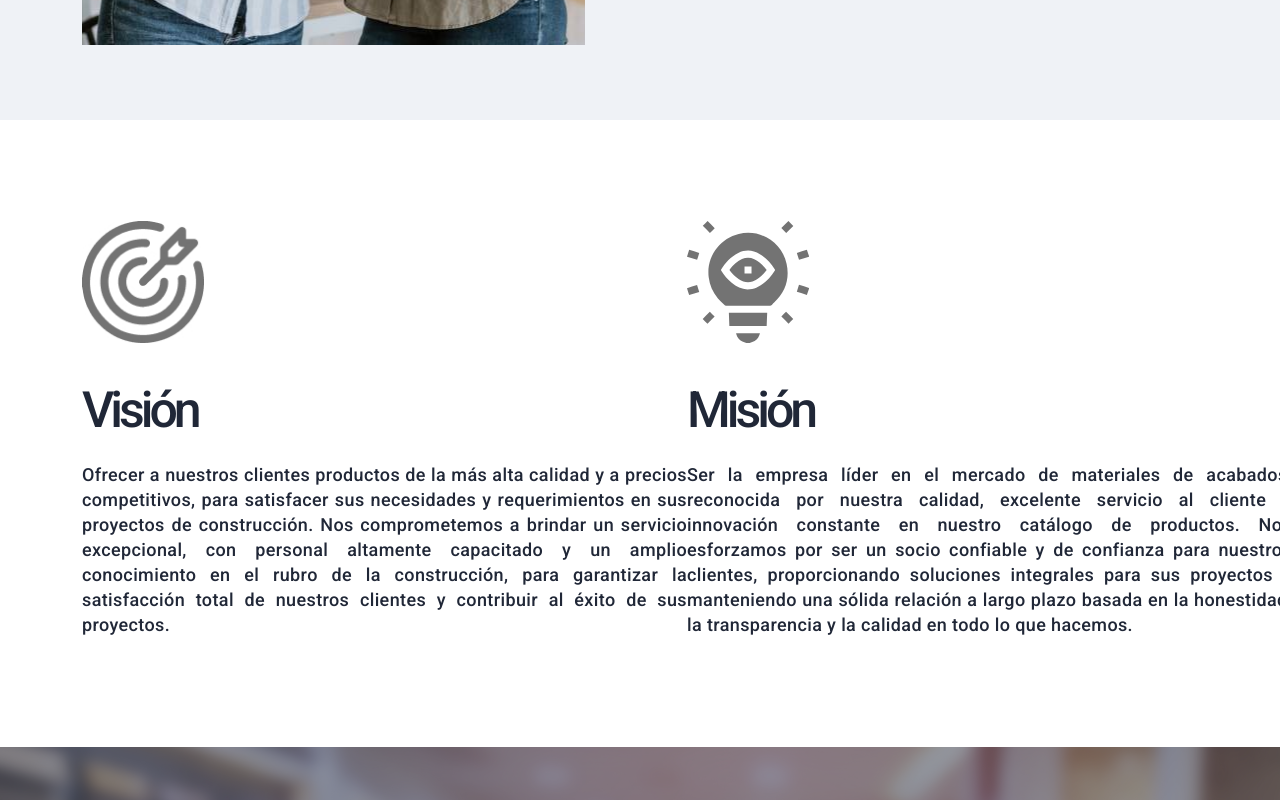
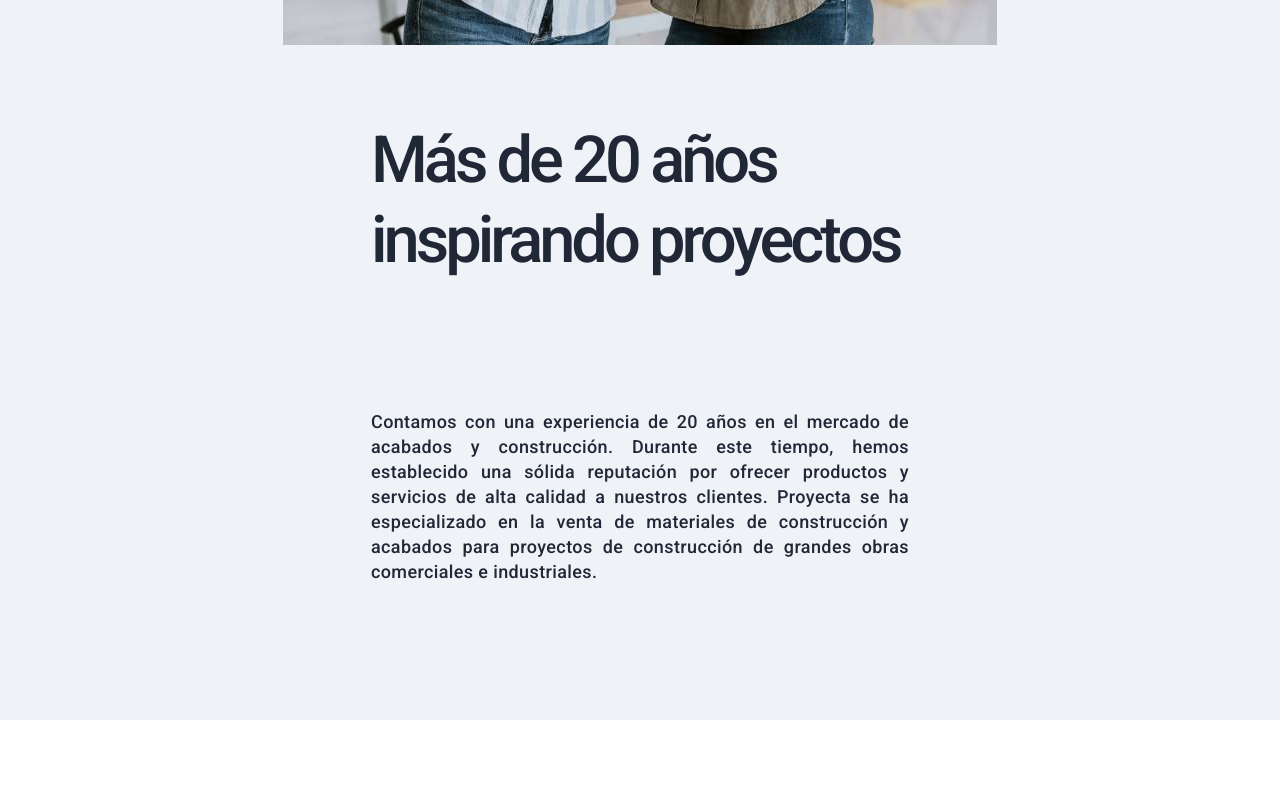
Before and after one commit to gparedescassinelli/Proyecta, a React (Vite) app: page /quienes-somos in a window 1280 px wide. Shown: the part 1320-2120 px from the top of the page. Built offline with nearby package versions, Linux system fonts and the light colour scheme.

Commit message:
modificacion de quienes somos

```diff
--- a/src/App.css
+++ b/src/App.css
@@ -382,7 +382,7 @@
   align-items: center;
   font-weight: 500;
   font-size: 22px;
-  /*  letter-spacing: 0.41px; */
+border: 1px solid red;
   gap: 0px;
 }
 .container-contactanos-datos__dato-titulo {
@@ -393,6 +393,7 @@
   margin: 0;
   padding: 0;
   font-size: 22px;
+  text-align: center;
 }
 @media (max-width: 992px) {
   .container-contactanos-datos__dato-titulo {
@@ -737,7 +738,13 @@
   letter-spacing: 0.38px;
   color: #202737;
 }
-@media (max-width: 992px) {
+@media (max-width: 1400px) {
+  .container-inspiring-texto {
+   flex-direction: column;
+   align-items: center;
+  }
+ }
+@media (max-width: 768px) {
   .container-inspiring {
     background: var(--color-white);
     padding: 40px 0;
@@ -823,8 +830,22 @@
   letter-spacing: 0.38px;
   color: #202737;
 }
+@media (max-width: 1400px) {
+  .container-visionmision-textos {
+   flex-direction: column;
+   align-items: center;
+  }
+  .container-visionmision__info h2 {
+    text-align: center;
+    width: 100%;
+  }
+  .container-visionmision__info img {
+    margin: 0 auto;
+    margin-bottom: 25px;
+  }
+ }
 
-@media (max-width: 992px) {
+@media (max-width: 768px) {
   .container-visionmision-textos {
     display: flex;
     flex-direction: column;
--- a/src/components/Footer.jsx
+++ b/src/components/Footer.jsx
@@ -14,32 +14,32 @@
               <p>PROYECTA</p>
             </div>
             <div className="contenido-footer__contacto-movil">
-              <img src={Telefono} alt="" />
+              <img loading="lazy" src={Telefono} alt="" />
               <p> +51 980 666 429</p>
             </div>
            {/*  <p>+511 - 518-2132</p> */}
            <div className="contenido-footer__contacto-movil">
-            <img src={Correo} alt="" />
+            <img loading="lazy" src={Correo} alt="" />
               <p>krosas@cassinelli.com</p>
             </div>
           {/*   <p>contacto@proyecta.com</p> */}
             <p>Av. República de Panamá 4495, Surquillo </p>
-            <img src={Whatsp} alt="" />
-            <img src={Fb} alt="" className="ms-3" />
+            <img loading="lazy" src={Whatsp} alt="" />
+            <img loading="lazy" src={Fb} alt="" className="ms-3" />
           </div>
 
           <div className="container-footer__enlace">
             <div className="container-footer__enlace-titulo">
-              <img loading="lazy" src={IconoFooter} alt="" />
+              <img loading="lazy"src={IconoFooter} alt="" />
               <p>PROYECTA</p>
             </div>
             <div className="contenido-footer-info">
             <div className="contenido-footer__contacto">
-              <img src={Telefono} alt="" />
+              <img loading="lazy" src={Telefono} alt="" />
               <p> +51 980 666 429</p>
             </div>
             <div className="contenido-footer__contacto">
-            <img src={Correo} alt="" />
+            <img loading="lazy" src={Correo} alt="" />
               <p>krosas@cassinelli.com</p>
             </div>
             </div>
--- a/src/components/Navbar.jsx
+++ b/src/components/Navbar.jsx
@@ -6,7 +6,7 @@
     <nav className="navbar navbar-expand-lg navbar-light bg-light">
       <div className="container">
         <div className="navbar-titulo">
-        <img src={IConoHeader} alt=""/>
+        <img loading="lazy" src={IConoHeader} alt=""/>
         <Link className="navbar-brand title ms-4" to="/" >
           PROYECTA
         </Link>
--- a/src/components/VisionMision.jsx
+++ b/src/components/VisionMision.jsx
@@ -7,7 +7,7 @@
         <div className="container container-visionmision-textos">
 
           <div className="container-visionmision__info">
-          <img src={Mision} alt="" />
+          <img loading="lazy" src={Mision} alt="" />
             <h2>
             Visión
             </h2>
@@ -17,7 +17,7 @@
           </div>
 
           <div className="container-visionmision__info">
-          <img src={Vision} alt="" />
+          <img loading="lazy" src={Vision} alt="" />
             <h2>Misión</h2>
             <p>
             Ser la empresa líder en el mercado de materiales de acabados, reconocida por nuestra calidad, excelente servicio al cliente e innovación constante en nuestro catálogo de productos. Nos esforzamos por ser un socio confiable y de confianza para nuestros clientes, proporcionando soluciones integrales para sus proyectos y manteniendo una sólida relación a largo plazo basada en la honestidad, la transparencia y la calidad en todo lo que hacemos.
--- a/vite.config.js
+++ b/vite.config.js
@@ -1,5 +1,9 @@
 import { defineConfig } from 'vite'
 import react from '@vitejs/plugin-react'
+/* import reactRefresh from '@vitejs/plugin-react-refresh'
+import ssr from 'vite-plugin-ssr/plugin' */
 export default defineConfig({
   plugins: [react()],
+ /*  plugins: [ reactRefresh(),
+    ssr(),], */
 })
```
Also changed, not shown: package.json (+12 -9 lines), 1 other file (tests, documents, lock files or other folders).
